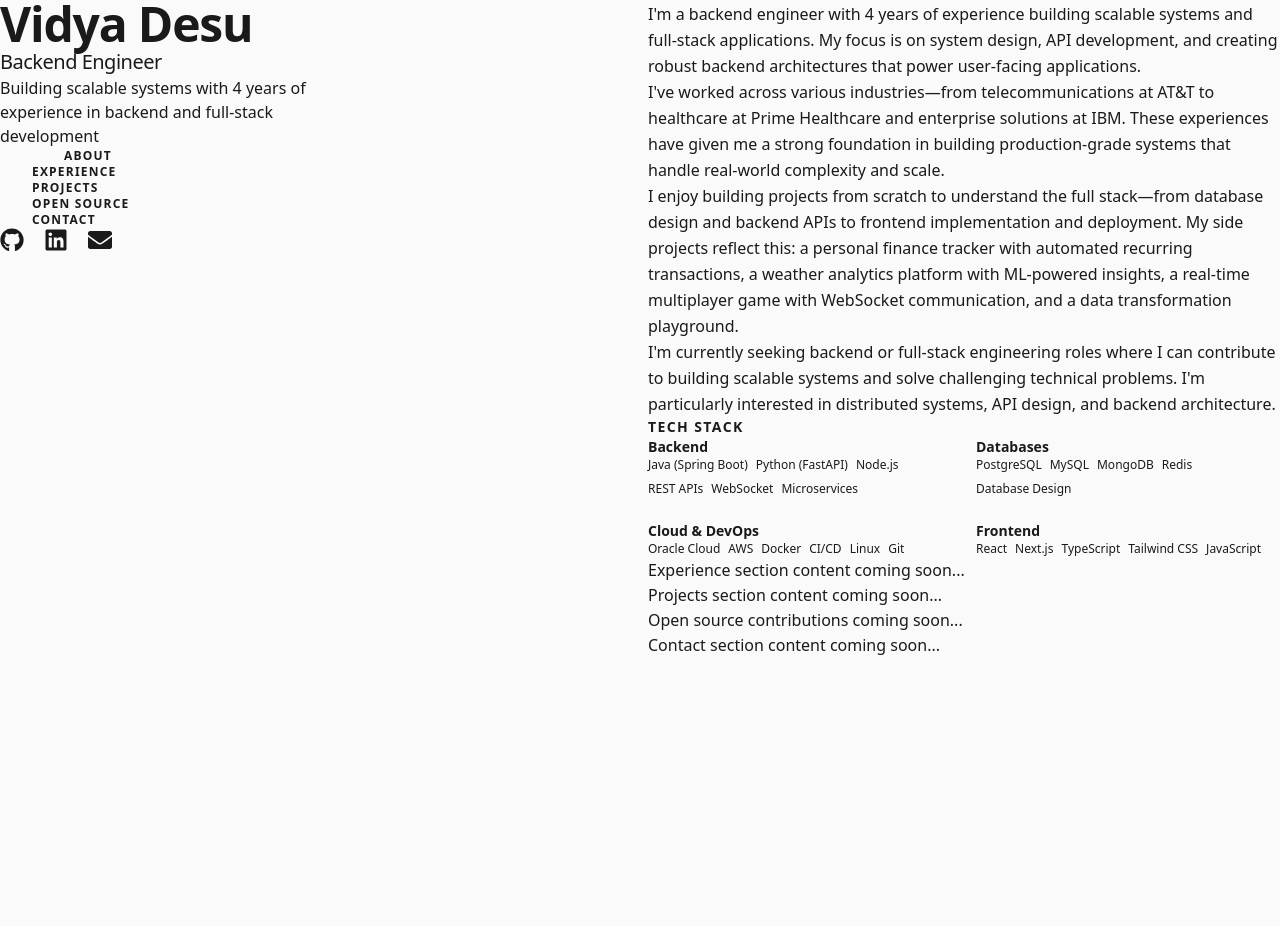
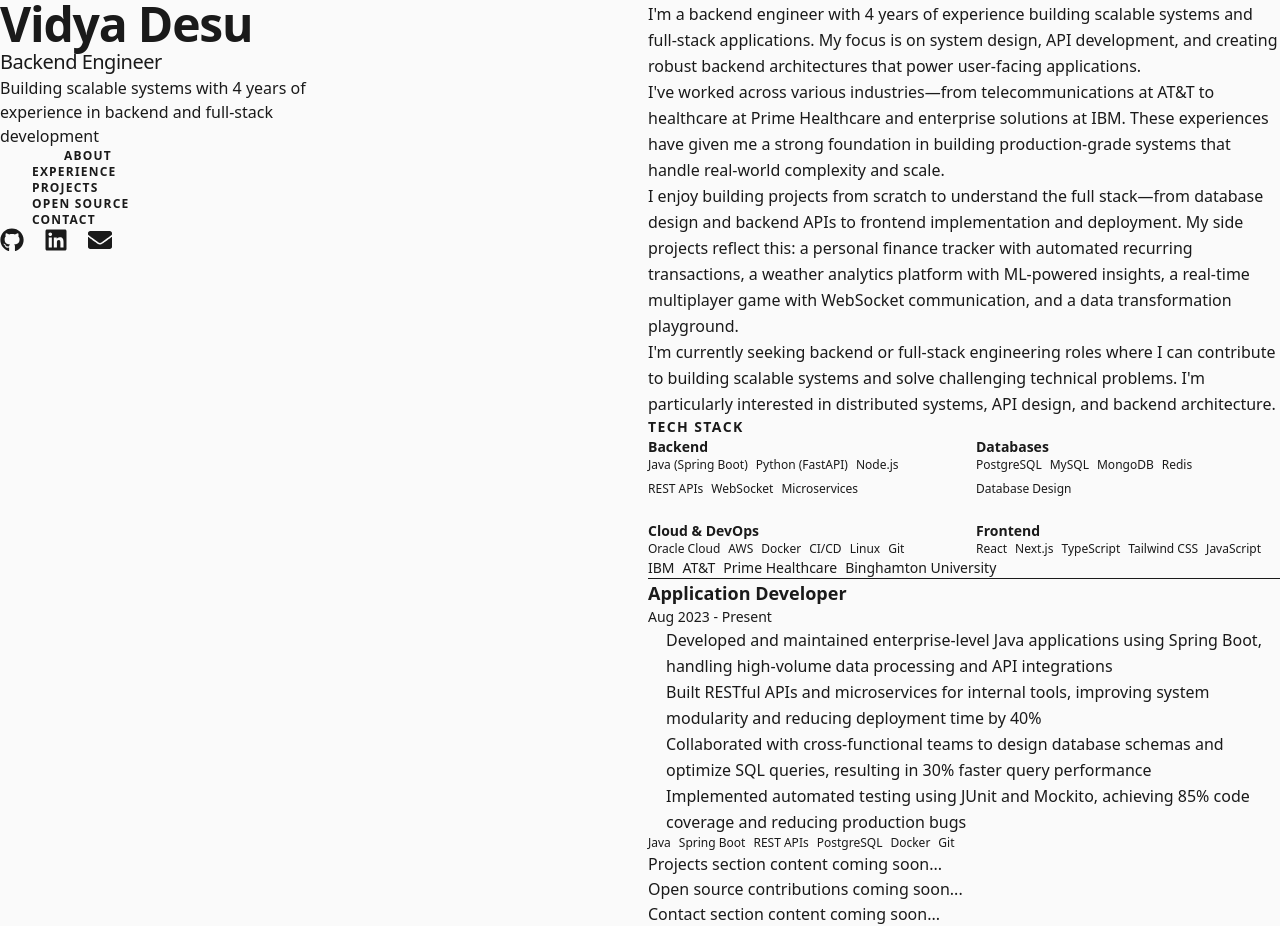
Before and after one commit to vidya381/Portfolio, a Next.js app: page / in a window 1280 px wide. Before the commit the page ends 800 px from the top, so only its background shows below. Built offline with nearby package versions, Linux system fonts and the light colour scheme.

Commit message:
Add Experience section with tabbed interface and animations

```diff
--- a/src/components/sections/Experience.tsx
+++ b/src/components/sections/Experience.tsx
@@ -1,4 +1,13 @@
+'use client'
+
+import { useState } from 'react'
+import { motion, AnimatePresence } from 'framer-motion'
+import { experiences } from '@/lib/data/experience'
+import { cn } from '@/lib/utils'
+
 export default function Experience() {
+  const [activeTab, setActiveTab] = useState(0)
+
   return (
     <section id="experience" className="mb-16 scroll-mt-16 lg:mb-24 lg:scroll-mt-24">
       <div className="sticky top-0 z-20 -mx-6 mb-4 w-screen bg-background/75 px-6 py-5 backdrop-blur lg:sr-only lg:relative lg:top-auto lg:mx-auto lg:w-full lg:px-0 lg:py-0 lg:opacity-0">
@@ -6,10 +15,66 @@
           Experience
         </h2>
       </div>
-      <div>
-        <p className="mb-4">
-          Experience section content coming soon...
-        </p>
+      <div className="group/experience">
+        {/* Tab Buttons */}
+        <div className="flex gap-2 overflow-x-auto border-b border-border pb-2">
+          {experiences.map((exp, index) => (
+            <button
+              key={exp.company}
+              onClick={() => setActiveTab(index)}
+              className={cn(
+                'whitespace-nowrap rounded-t-lg px-4 py-2 text-sm font-medium transition-all',
+                activeTab === index
+                  ? 'bg-accent/10 text-accent'
+                  : 'text-text-secondary hover:bg-accent/5 hover:text-foreground'
+              )}
+            >
+              {exp.company}
+            </button>
+          ))}
+        </div>
+
+        {/* Tab Content */}
+        <AnimatePresence mode="wait">
+          <motion.div
+            key={activeTab}
+            initial={{ opacity: 0, y: 10 }}
+            animate={{ opacity: 1, y: 0 }}
+            exit={{ opacity: 0, y: -10 }}
+            transition={{ duration: 0.2 }}
+            className="pt-6"
+          >
+            <div className="mb-2">
+              <h3 className="text-lg font-semibold text-foreground">
+                {experiences[activeTab].role}
+              </h3>
+              <p className="text-sm text-text-secondary">
+                {experiences[activeTab].duration}
+              </p>
+            </div>
+
+            <ul className="mt-4 space-y-3">
+              {experiences[activeTab].bullets.map((bullet, index) => (
+                <li key={index} className="flex gap-3 text-text-secondary">
+                  <span className="mt-1.5 h-1.5 w-1.5 shrink-0 rounded-full bg-accent" />
+                  <span className="leading-relaxed">{bullet}</span>
+                </li>
+              ))}
+            </ul>
+
+            {/* Tech Stack */}
+            <div className="mt-6 flex flex-wrap gap-2">
+              {experiences[activeTab].techStack.map((tech) => (
+                <span
+                  key={tech}
+                  className="rounded-full bg-accent/10 px-3 py-1 text-xs font-medium text-accent"
+                >
+                  {tech}
+                </span>
+              ))}
+            </div>
+          </motion.div>
+        </AnimatePresence>
       </div>
     </section>
   )
--- /dev/null
+++ b/src/lib/data/experience.ts
@@ -0,0 +1,52 @@
+import { Experience } from '../types'
+
+export const experiences: Experience[] = [
+  {
+    company: 'IBM',
+    role: 'Application Developer',
+    duration: 'Aug 2023 - Present',
+    bullets: [
+      'Developed and maintained enterprise-level Java applications using Spring Boot, handling high-volume data processing and API integrations',
+      'Built RESTful APIs and microservices for internal tools, improving system modularity and reducing deployment time by 40%',
+      'Collaborated with cross-functional teams to design database schemas and optimize SQL queries, resulting in 30% faster query performance',
+      'Implemented automated testing using JUnit and Mockito, achieving 85% code coverage and reducing production bugs',
+    ],
+    techStack: ['Java', 'Spring Boot', 'REST APIs', 'PostgreSQL', 'Docker', 'Git'],
+  },
+  {
+    company: 'AT&T',
+    role: 'Software Engineer Intern',
+    duration: 'May 2022 - Aug 2022',
+    bullets: [
+      'Developed internal dashboards using React and Node.js to monitor network performance metrics across multiple regions',
+      'Built backend APIs with Express.js and PostgreSQL to aggregate and serve real-time data to frontend applications',
+      'Optimized database queries and implemented caching strategies, reducing API response times by 50%',
+      'Participated in code reviews and Agile sprints, contributing to a team of 8 engineers delivering features biweekly',
+    ],
+    techStack: ['React', 'Node.js', 'Express.js', 'PostgreSQL', 'Redis', 'AWS'],
+  },
+  {
+    company: 'Prime Healthcare',
+    role: 'Software Developer Intern',
+    duration: 'Jun 2021 - Aug 2021',
+    bullets: [
+      'Built internal tools for healthcare data management using Python and Flask, streamlining patient record processing',
+      'Designed and implemented database schemas for medical records system, ensuring HIPAA compliance and data security',
+      'Created automated data validation scripts that reduced manual data entry errors by 60%',
+      'Collaborated with healthcare professionals to gather requirements and deliver user-friendly solutions',
+    ],
+    techStack: ['Python', 'Flask', 'MySQL', 'SQLAlchemy', 'REST APIs'],
+  },
+  {
+    company: 'Binghamton University',
+    role: 'Graduate Teaching Assistant',
+    duration: 'Aug 2020 - May 2022',
+    bullets: [
+      'Assisted in teaching Data Structures and Algorithms courses for 100+ undergraduate students',
+      'Conducted lab sessions on core programming concepts, data structures, and algorithm design patterns',
+      'Graded assignments and provided detailed feedback on code quality, efficiency, and best practices',
+      'Held weekly office hours to help students debug code and understand complex CS concepts',
+    ],
+    techStack: ['Java', 'Python', 'C++', 'Data Structures', 'Algorithms'],
+  },
+]
```
